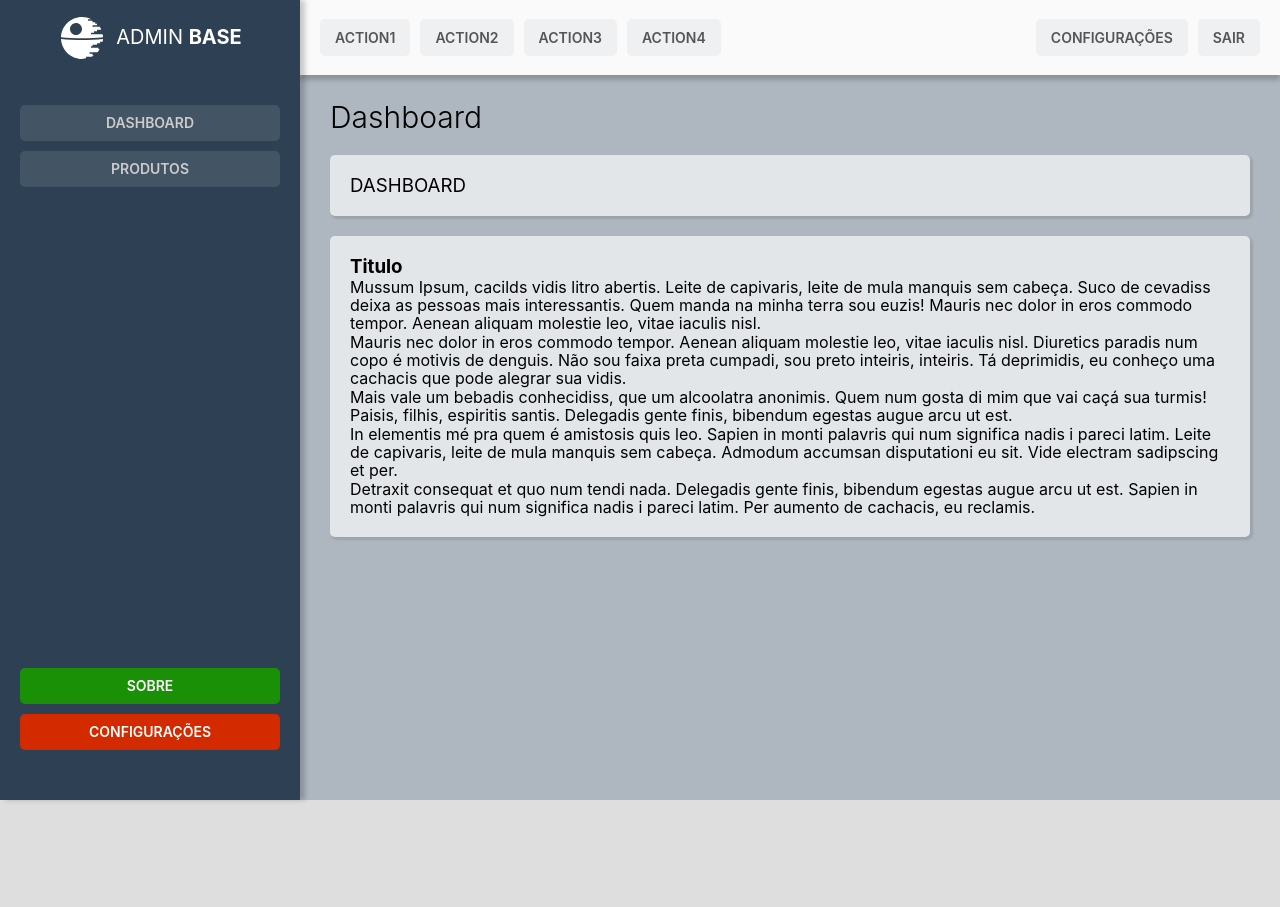
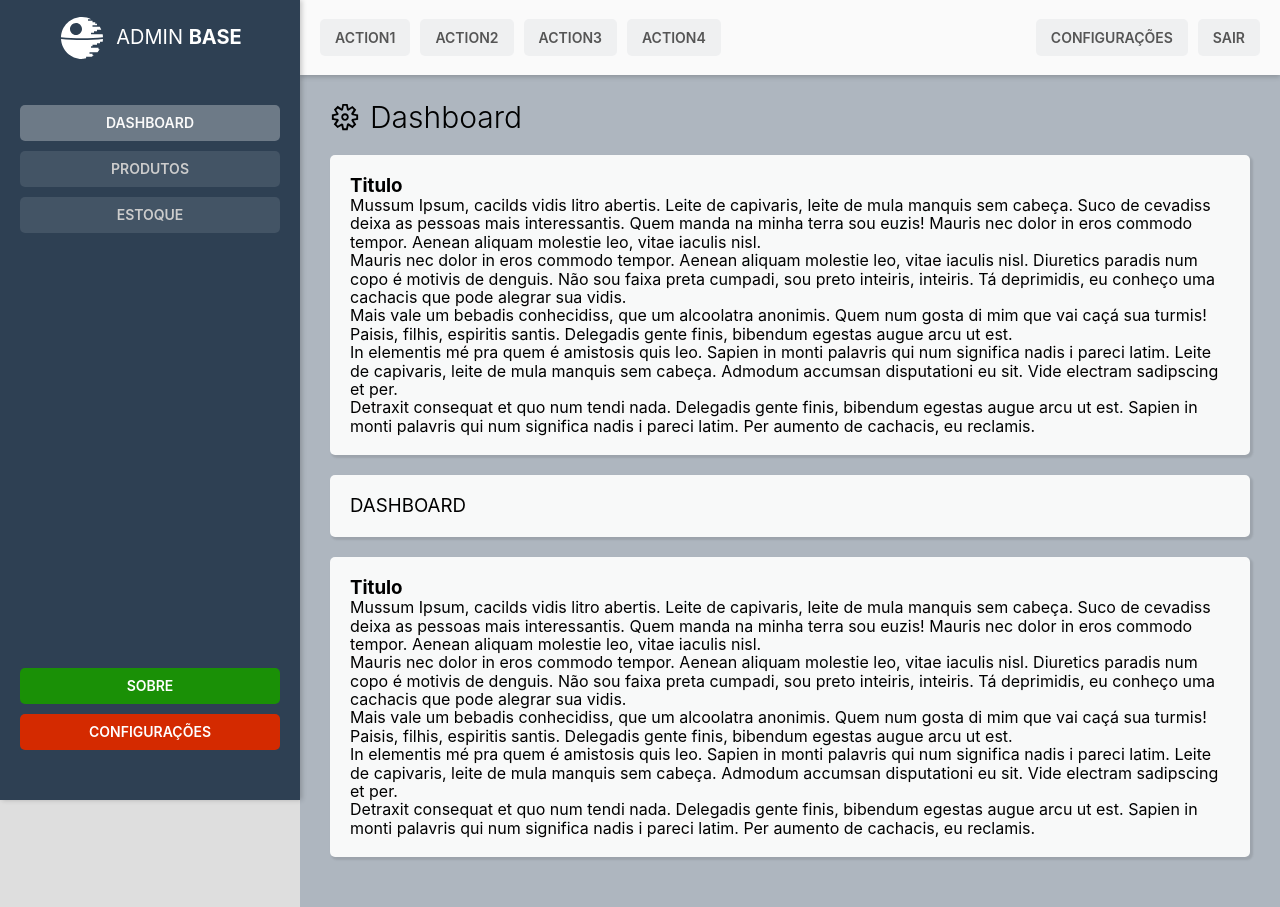
Before and after one commit to dalmofelipe/admin-base, a React (Create React App) app: page / in a window 1280 px wide. Before the commit the page ends 800 px from the top, so only its background shows below. Built offline with nearby package versions, Linux system fonts and the light colour scheme.

Commit message:
add layout admin page

```diff
--- a/src/App.tsx
+++ b/src/App.tsx
@@ -1,16 +1,18 @@
 import { BrowserRouter, Route, Routes } from "react-router-dom";
-import LayoutDefault from './layouts/Default';
+import AdminLayout from './layouts/Admin';
 import Dashboard from './pages/Dashboard';
 import Produtos from "./pages/Produtos";
+import Stock from "./pages/Stock";
 
 function App() {
   return (
     <BrowserRouter>
       <Routes>
-        <Route path="/" element={<LayoutDefault />}>
+        <Route path="/" element={<AdminLayout />}>
           <Route index element={<Dashboard />} />
           <Route path="/" element={<Dashboard />} />
           <Route path='/products' element={<Produtos />} />
+          <Route path='/stock' element={<Stock />} />
         </Route>
       </Routes>
     </BrowserRouter>
--- a/src/components/Aside/index.tsx
+++ b/src/components/Aside/index.tsx
@@ -1,6 +1,6 @@
 import { GiDeathStar } from "react-icons/gi";
 
-import { Link } from "react-router-dom";
+import { NavLink } from "react-router-dom";
 import "./styles.css";
 
 
@@ -20,8 +20,9 @@ function Aside() {
 
                 <div className="amenu-top">
                     <ul className="aside-links">
-                        <li><Link className="aside-link abtn-default" to="/">Dashboard</Link></li>
-                        <li><Link className="aside-link abtn-default" to="/products">Produtos</Link></li>
+                        <li><NavLink to="/" className="aside-link abtn-default">Dashboard</NavLink></li>
+                        <li><NavLink className="aside-link abtn-default" to="/products">Produtos</NavLink></li>
+                        <li><NavLink className="aside-link abtn-default" to="/stock">Estoque</NavLink></li>
                     </ul>
                 </div>
 
--- a/src/components/Aside/styles.css
+++ b/src/components/Aside/styles.css
@@ -16,7 +16,7 @@
     grid-area: aside;
     z-index: 10;
 
-    box-shadow: 5px 0px 5px 0px rgba(0, 0, 0, 0.2);
+    box-shadow: 2px 0px 5px 0px rgba(0, 0, 0, 0.2);
 }
 .logo {
     height: var(--h-toolbar);
@@ -75,8 +75,12 @@
     background-color: rgba(255, 255, 255, 0.10);
 }
 .abtn-default:hover {
-    color: #2e4053;
-    background-color: rgba(255, 255, 255, 0.4);
+    color: #fafafa;
+    background-color: rgba(255, 255, 255, 0.3);
+}
+.active {
+    color: #fafafa;
+    background-color: rgba(255, 255, 255, 0.3);
 }
 
 .abtn-primary {
--- a/src/components/Content/index.tsx
+++ b/src/components/Content/index.tsx
@@ -3,15 +3,16 @@ import "./styles.css";
 
 type ContentProps = {
     title:string
+    icon:ReactNode
     children:ReactNode
 }
 
-function Content({title, children}:ContentProps) {
+function Content({title, icon, children}:ContentProps) {
     return (
         <main className="content">
-            <span style={{fontSize: "30px", fontWeight: 300}} >
-                {title}
-            </span>
+            <header style={{fontSize: "30px", fontWeight: 300}} >
+                {icon} {title}
+            </header>
 
             {children}
         </main>
--- a/src/components/Content/styles.css
+++ b/src/components/Content/styles.css
@@ -5,3 +5,11 @@
 
     grid-area: content;
 }
+
+.content header {
+    display: flex;
+    justify-content: flex-start;
+    align-items: center;
+    gap: 10px;
+    margin-bottom: 20px;
+}
--- a/src/components/Toolbar/styles.css
+++ b/src/components/Toolbar/styles.css
@@ -15,7 +15,7 @@
     align-items: center;
     gap: 20px;
 
-    box-shadow: 0px 5px 5px 0px rgba(0, 0, 0, 0.2);
+    box-shadow: 0px 2px 5px 0px rgba(0, 0, 0, 0.2);
 }
 
 .tb-toggle {
--- a/src/layouts/Default/index.tsx
+++ b/src/layouts/Admin/index.tsx
@@ -4,7 +4,7 @@ import { Outlet } from "react-router-dom";
 
 import './styles.css';
 
-function LayoutDefault() {
+function AdminLayout() {
   return (
     <div className="App">
       <Aside />
@@ -16,4 +16,4 @@ function LayoutDefault() {
   );
 }
 
-export default LayoutDefault;
+export default AdminLayout;
--- a/src/pages/Dashboard/index.tsx
+++ b/src/pages/Dashboard/index.tsx
@@ -1,5 +1,7 @@
 import { useEffect } from "react";
+import { VscGear } from "react-icons/vsc";
 import Content from "../../components/Content";
+
 import "./styles.css";
 
 function Dashboard() {
@@ -7,13 +9,30 @@ function Dashboard() {
     useEffect(() => {}, [])
 
     return (
-        <Content title="Dashboard">
+        <Content icon={<VscGear />} title="Dashboard">
+
+            <article style={{
+                    maxWidth: "1600px",
+                    margin: "20px 0",
+                    borderRadius: "5px",
+                    backgroundColor: "#f8f9f9",
+                    padding: "20px",
+                    boxShadow: "2px 2px 2px 1px rgba(0, 0, 0, 0.1)"
+                }}>
+                <h3>Titulo</h3>
+                <p>Mussum Ipsum, cacilds vidis litro abertis.  Leite de capivaris, leite de mula manquis sem cabeça. Suco de cevadiss deixa as pessoas mais interessantis. Quem manda na minha terra sou euzis! Mauris nec dolor in eros commodo tempor. Aenean aliquam molestie leo, vitae iaculis nisl.</p>
+                <p>Mauris nec dolor in eros commodo tempor. Aenean aliquam molestie leo, vitae iaculis nisl. Diuretics paradis num copo é motivis de denguis. Não sou faixa preta cumpadi, sou preto inteiris, inteiris. Tá deprimidis, eu conheço uma cachacis que pode alegrar sua vidis.</p>
+                <p>Mais vale um bebadis conhecidiss, que um alcoolatra anonimis. Quem num gosta di mim que vai caçá sua turmis! Paisis, filhis, espiritis santis. Delegadis gente finis, bibendum egestas augue arcu ut est.</p>
+                <p>In elementis mé pra quem é amistosis quis leo. Sapien in monti palavris qui num significa nadis i pareci latim. Leite de capivaris, leite de mula manquis sem cabeça. Admodum accumsan disputationi eu sit. Vide electram sadipscing et per.</p>
+                <p>Detraxit consequat et quo num tendi nada. Delegadis gente finis, bibendum egestas augue arcu ut est. Sapien in monti palavris qui num significa nadis i pareci latim. Per aumento de cachacis, eu reclamis.</p>
+            </article>
+
 
             <article style={{
                     maxWidth: "1600px",
                     margin: "20px auto",
                     borderRadius: "5px",
-                    backgroundColor: "#e2e6e8",
+                    backgroundColor: "#f8f9f9",
                     padding: "20px",
                     boxShadow: "2px 2px 2px 1px rgba(0, 0, 0, 0.1)"
                 }}>
@@ -23,12 +42,11 @@ function Dashboard() {
                     }}>Dashboard</h3>
             </article>
 
-
             <article style={{
                     maxWidth: "1600px",
                     margin: "20px 0",
                     borderRadius: "5px",
-                    backgroundColor: "#e2e6e8",
+                    backgroundColor: "#f8f9f9",
                     padding: "20px",
                     boxShadow: "2px 2px 2px 1px rgba(0, 0, 0, 0.1)"
                 }}>
--- a/src/pages/Produtos/index.tsx
+++ b/src/pages/Produtos/index.tsx
@@ -1,9 +1,11 @@
 import Content from "../../components/Content"
+import { VscArchive } from "react-icons/vsc";
+
 import "./styles.css"
 
 function Produtos() {
     return (
-        <Content title="Produtos">
+        <Content icon={<VscArchive />} title="Produtos">
             <div className="produtos">
                 PRODUTOS
             </div>
--- /dev/null
+++ b/src/pages/Stock/index.tsx
@@ -0,0 +1,16 @@
+import { VscExtensions } from "react-icons/vsc";
+import Content from "../../components/Content";
+
+import "./styles.css";
+
+function Stock() {
+    return (
+        <Content icon={<VscExtensions />} title="Estoque">
+            <div className="stock">
+                Estoque
+            </div>
+        </Content>
+    )
+}
+
+export default Stock
--- /dev/null
+++ b/src/pages/Stock/styles.css
@@ -0,0 +1,3 @@
+.stock {
+    background-color: #f8f9f9;
+}
```
Also changed, not shown: src/layouts/Admin/styles.css (renamed from src/layouts/Default/styles.css).
